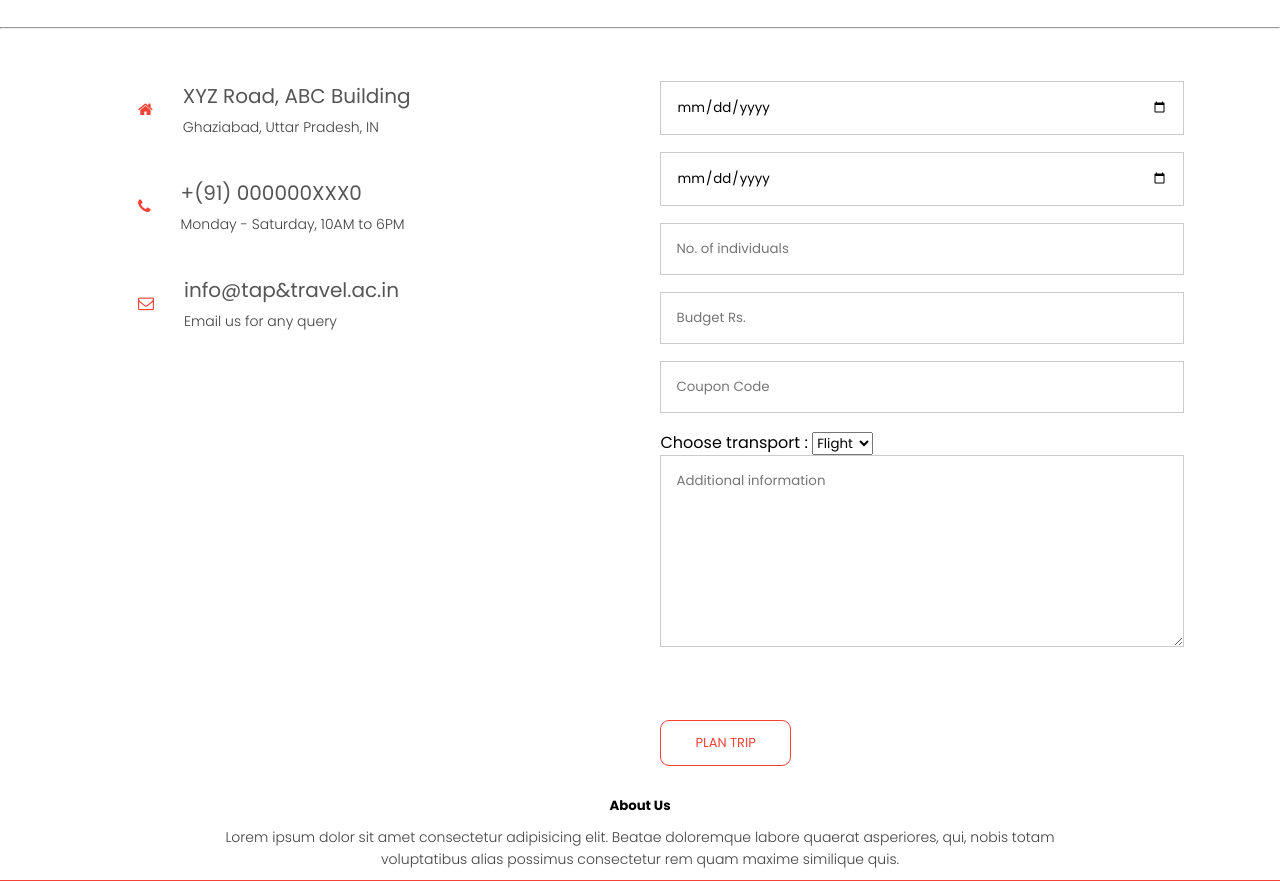
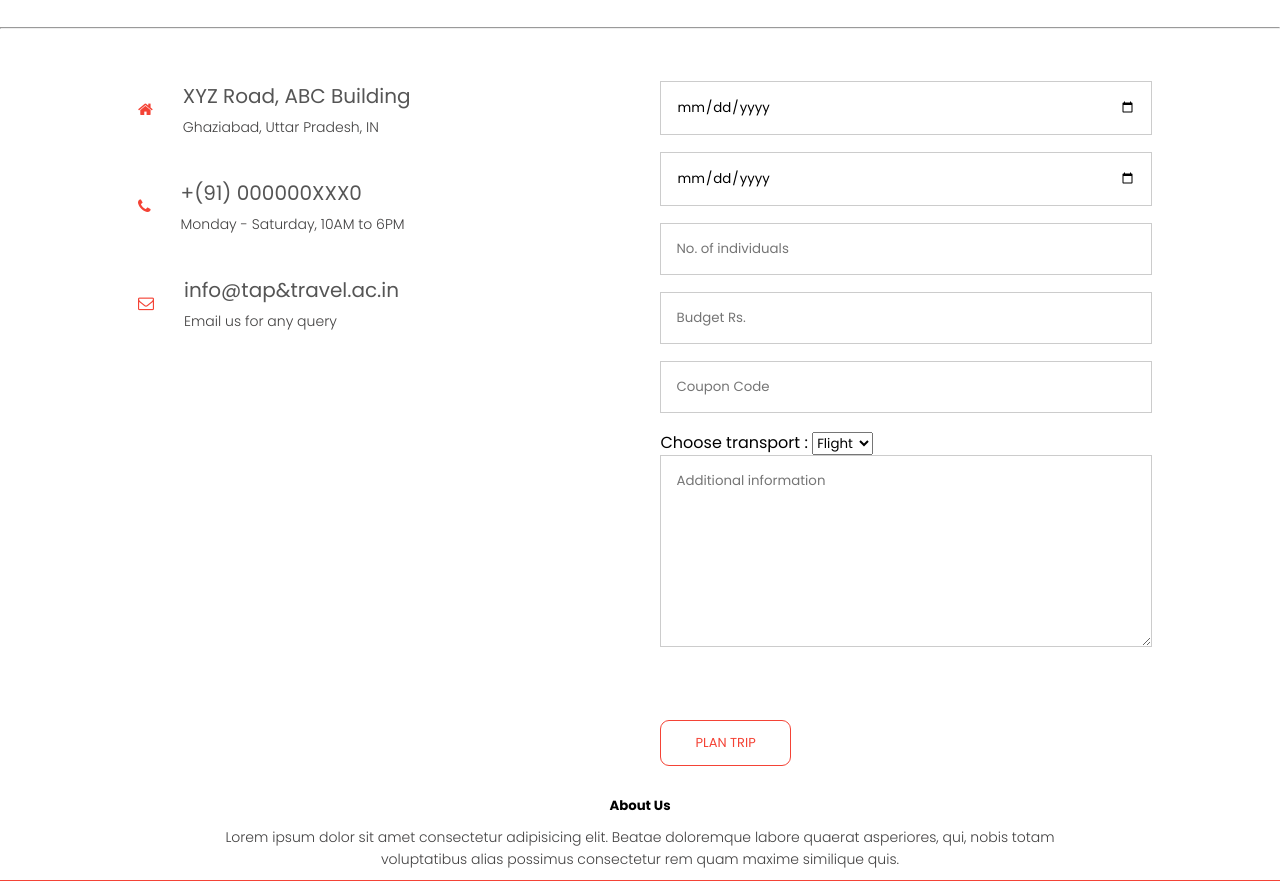
Before and after one commit to CSI-Trainees-25/AnshulKumar_24154079_task1, a plain HTML site: page index.html in a window 1280 px wide. Shown: the part 2488-3369 px from the top of the page. Drawn offline with Linux system fonts and the light colour scheme.

Commit message:
finished

```diff
--- a/style.css
+++ b/style.css
@@ -566,5 +566,5 @@ h3{
     margin-bottom: 17px;
     outline:none;
     border: 1px solid #ccc;
-    box-sizing: bo;
+    box-sizing:border-box;
 }
```
